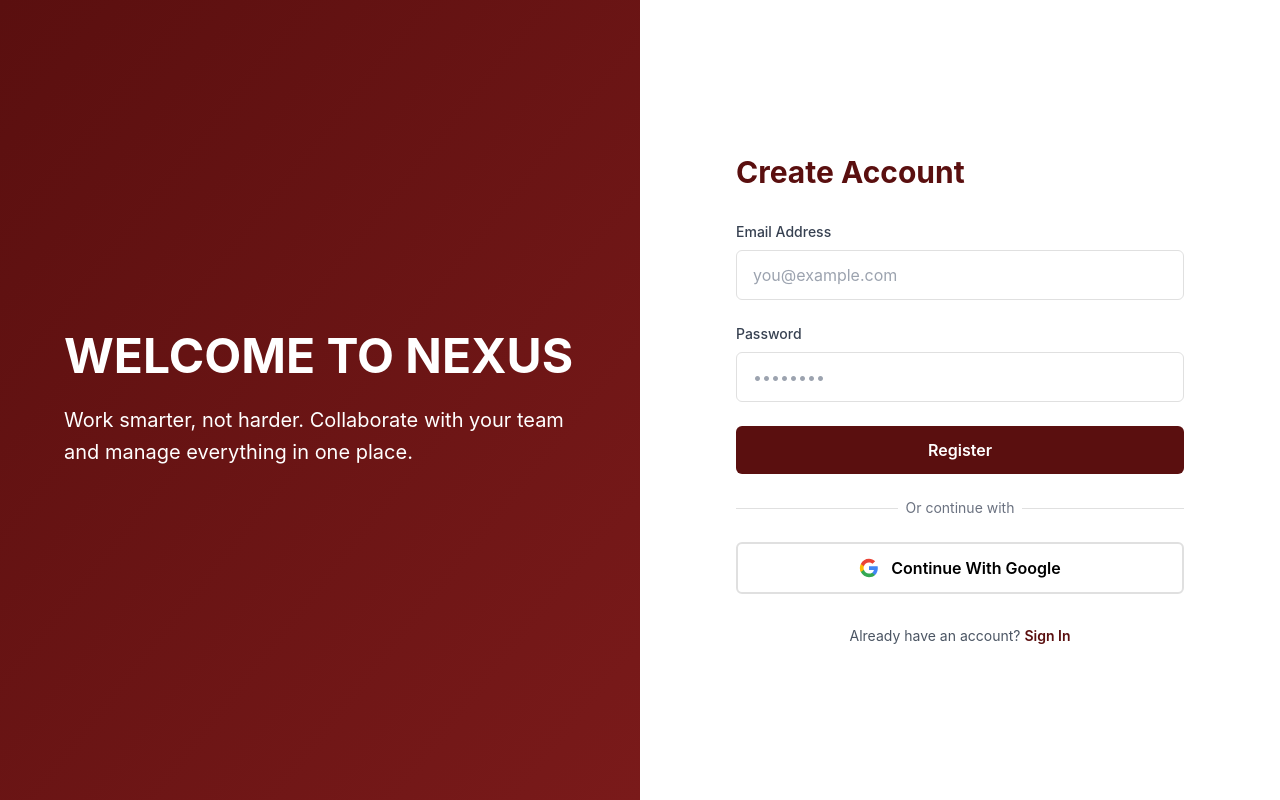
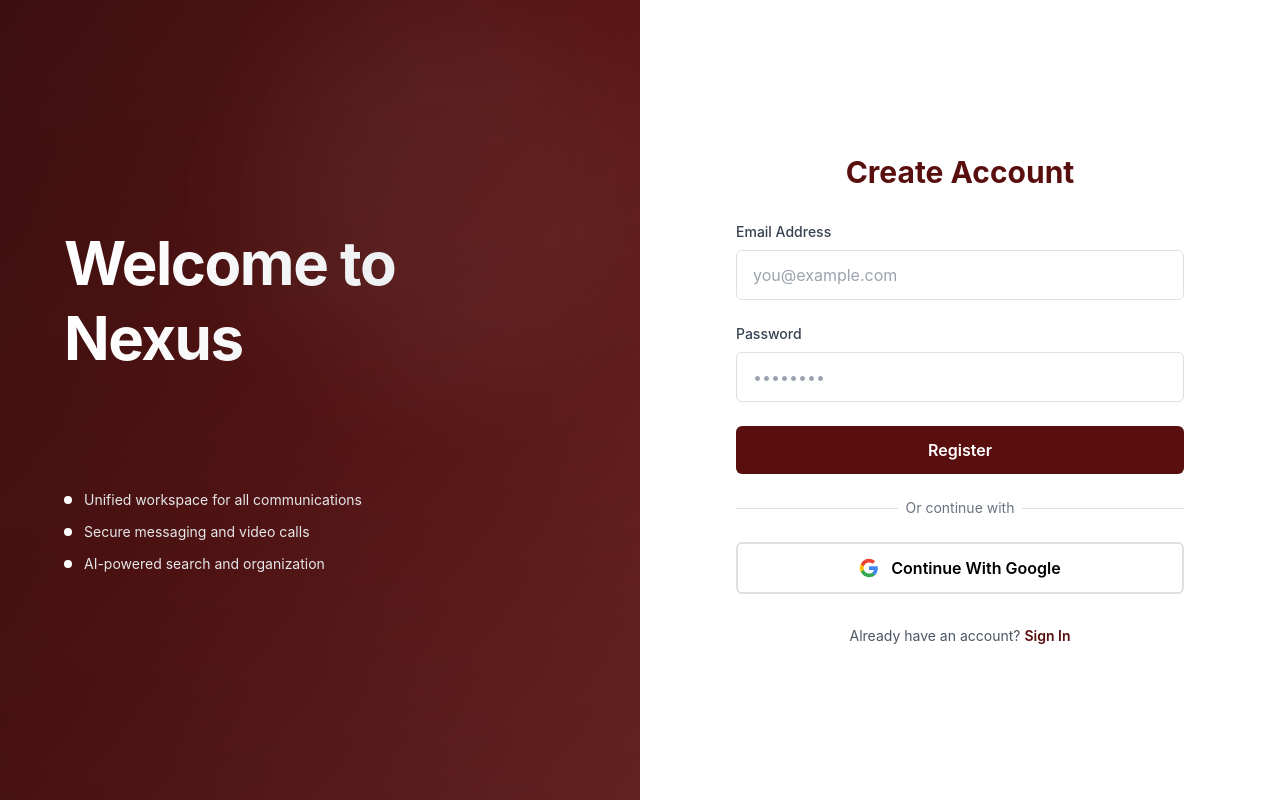
Before and after one commit to AbdurRehman-eng/nexus, a Next.js app: page /register in a window 1280 px wide. Built offline with nearby package versions, Linux system fonts and the light colour scheme.

Commit message:
chanegs on login page

```diff
--- a/src/app/globals.css
+++ b/src/app/globals.css
@@ -39,6 +39,22 @@
 
 .animate-slide-up {
   animation: slideUp 0.2s ease-out forwards;
+}
+
+@keyframes fadeIn {
+  from {
+    opacity: 0;
+    transform: translateY(10px);
+  }
+  to {
+    opacity: 1;
+    transform: translateY(0);
+  }
+}
+
+.animate-fade-in {
+  animation: fadeIn 0.8s ease-out 0.2s forwards;
+  opacity: 0;
 }
 
 @import url('https://fonts.googleapis.com/css2?family=Inter:wght@400;600;700&display=swap');
--- a/src/app/login/page.tsx
+++ b/src/app/login/page.tsx
@@ -100,17 +100,39 @@ function LoginForm() {
   return (
     <div className="min-h-screen flex">
       {/* Left Side - Branding */}
-      <div className="hidden lg:flex lg:w-1/2 bg-gradient-to-br from-dark-red to-maroon text-white p-16 flex-col justify-center">
-        <h1 className="text-5xl font-bold mb-6">WELCOME TO NEXUS</h1>
-        <p className="text-xl leading-relaxed">
-          Work smarter, not harder. Collaborate with your team and manage everything in one place.
-        </p>
+      <div className="hidden lg:flex lg:w-1/2 bg-gradient-to-br from-[#3d0f0f] via-[#5A1515] to-[#7A2A2A] text-white p-16 flex-col justify-center relative overflow-hidden">
+        {/* Gradient Background Effect */}
+        <div className="absolute inset-0 bg-gradient-to-t from-black/20 to-transparent"></div>
+        <div className="absolute top-0 right-0 w-96 h-96 bg-white/5 rounded-full blur-3xl"></div>
+
+        <div className="relative z-10">
+          <h1 className="text-6xl font-bold mb-6 bg-clip-text text-transparent bg-gradient-to-r from-white to-gray-200 leading-tight tracking-tight">
+            Welcome to Nexus
+          </h1>
+          <p className="text-lg leading-relaxed text-gray-100 max-w-md animate-fade-in">
+            Seamlessly connect, collaborate, and create with your team in real-time.
+          </p>
+          <div className="mt-8 space-y-3">
+            <div className="flex items-center gap-3 text-sm text-gray-200">
+              <div className="w-2 h-2 bg-white rounded-full"></div>
+              <span>Unified workspace for all communications</span>
+            </div>
+            <div className="flex items-center gap-3 text-sm text-gray-200">
+              <div className="w-2 h-2 bg-white rounded-full"></div>
+              <span>Secure messaging and video calls</span>
+            </div>
+            <div className="flex items-center gap-3 text-sm text-gray-200">
+              <div className="w-2 h-2 bg-white rounded-full"></div>
+              <span>AI-powered search and organization</span>
+            </div>
+          </div>
+        </div>
       </div>
 
       {/* Right Side - Form */}
       <div className="w-full lg:w-1/2 flex items-center justify-center p-8 bg-white">
         <div className="w-full max-w-md">
-          <h2 className="text-3xl font-bold text-dark-red mb-8">Sign In</h2>
+          <h2 className="text-3xl font-bold text-dark-red mb-8 text-center">Sign In</h2>
 
           <form onSubmit={handleLogin} className="space-y-6">
             {error && (
--- a/src/app/register/page.tsx
+++ b/src/app/register/page.tsx
@@ -88,17 +88,39 @@ export default function RegisterPage() {
   return (
     <div className="min-h-screen flex">
       {/* Left Side - Branding */}
-      <div className="hidden lg:flex lg:w-1/2 bg-gradient-to-br from-dark-red to-maroon text-white p-16 flex-col justify-center">
-        <h1 className="text-5xl font-bold mb-6">WELCOME TO NEXUS</h1>
-        <p className="text-xl leading-relaxed">
-          Work smarter, not harder. Collaborate with your team and manage everything in one place.
-        </p>
+      <div className="hidden lg:flex lg:w-1/2 bg-gradient-to-br from-[#3d0f0f] via-[#5A1515] to-[#7A2A2A] text-white p-16 flex-col justify-center relative overflow-hidden">
+        {/* Gradient Background Effect */}
+        <div className="absolute inset-0 bg-gradient-to-t from-black/20 to-transparent"></div>
+        <div className="absolute top-0 right-0 w-96 h-96 bg-white/5 rounded-full blur-3xl"></div>
+
+        <div className="relative z-10">
+          <h1 className="text-6xl font-bold mb-6 bg-clip-text text-transparent bg-gradient-to-r from-white to-gray-200 leading-tight tracking-tight">
+            Welcome to Nexus
+          </h1>
+          <p className="text-lg leading-relaxed text-gray-100 max-w-md animate-fade-in">
+            Seamlessly connect, collaborate, and create with your team in real-time.
+          </p>
+          <div className="mt-8 space-y-3">
+            <div className="flex items-center gap-3 text-sm text-gray-200">
+              <div className="w-2 h-2 bg-white rounded-full"></div>
+              <span>Unified workspace for all communications</span>
+            </div>
+            <div className="flex items-center gap-3 text-sm text-gray-200">
+              <div className="w-2 h-2 bg-white rounded-full"></div>
+              <span>Secure messaging and video calls</span>
+            </div>
+            <div className="flex items-center gap-3 text-sm text-gray-200">
+              <div className="w-2 h-2 bg-white rounded-full"></div>
+              <span>AI-powered search and organization</span>
+            </div>
+          </div>
+        </div>
       </div>
 
       {/* Right Side - Form */}
       <div className="w-full lg:w-1/2 flex items-center justify-center p-8 bg-white">
         <div className="w-full max-w-md">
-          <h2 className="text-3xl font-bold text-dark-red mb-8">Create Account</h2>
+          <h2 className="text-3xl font-bold text-dark-red mb-8 text-center">Create Account</h2>
 
           <form onSubmit={handleRegister} className="space-y-6">
             {error && (
```
Also changed, not shown: src/app/actions/channels.ts (+102 -91 lines), 1 other file (tests, documents, lock files or other folders).
